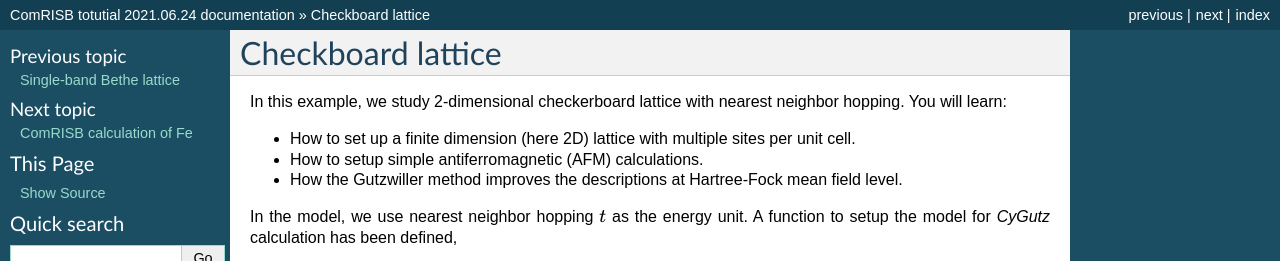
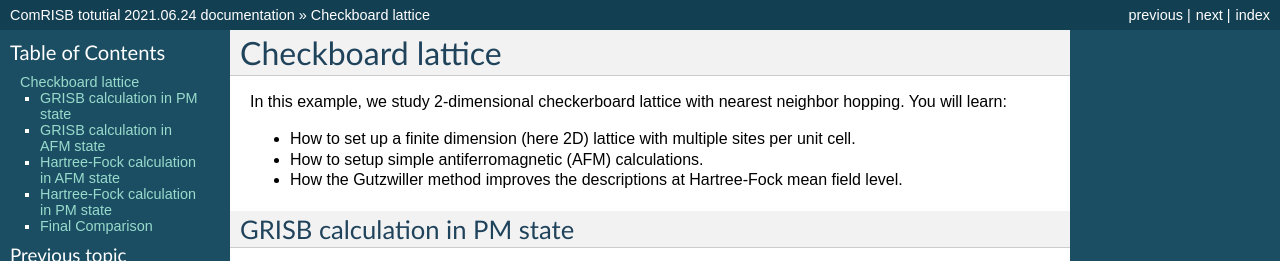
Before and after one commit to comscope/ComRISB_tutorial, a Sphinx documentation site: the page built from doc/source/checkboard.rst, in a window 1280 px wide and 900 px high, cut to the strip 0-261 px from the top of the window. Built offline with Sphinx 7.4.7, drawn with Linux system fonts in a browser that asks for light colours; some of the changed text lies outside the part shown.

Commit message:
added subsections.

```diff
--- a/doc/source/bethe_latt.rst
+++ b/doc/source/bethe_latt.rst
@@ -10,6 +10,9 @@ You will learn:
 * How the correlation strength induces metal-insulator transition
   in the Gutzwiller-slave-boson theory
 * How to determine the energy gap for the Mott-insulating phase
+
+GRISB calculations with increasing `U`
+======================================
 
 There is predefined class,
 which helps generating the energy mesh with uniform weight.
@@ -65,6 +68,9 @@ It will automatically generate the following results:
 
 One can see that the :math:`U_{c}` ~ 3.4 for the metal-insulator transition.
 
+GRISB Mott gap revealed by scanning chemical potential
+======================================================
+
 Although the theory gives a very simplified picture of the Mott insulator,
 i.e., double occupancy or quasi-particle weight is 0,
 it is possible to get the band gap size by varying the chemical potential.
--- a/doc/source/checkboard.rst
+++ b/doc/source/checkboard.rst
@@ -10,6 +10,9 @@ You will learn:
 * How to setup simple antiferromagnetic (AFM) calculations.
 * How the Gutzwiller method improves the descriptions
   at Hartree-Fock mean field level.
+
+GRISB calculation in PM state
+=============================
 
 In the model, we use nearest neighbor hopping :math:`t` as the energy unit.
 A function to setup the model for *CyGutz* calculation has been defined,
@@ -54,6 +57,9 @@ It will automatically generate the following results:
 One can see similar generic feature of the local physical quantities
 as in the previous Bethe lattice calculations,
 albeit a larger :math:`U_{c}` ~ 13 for the metal-insulator transition.
+
+GRISB calculation in AFM state
+==============================
 
 Now let us perform a similar scan of :math:`U` for the checkerboard AFM phase,
 i.e., there are two sublattices with up and down local spin moment.
@@ -102,6 +108,9 @@ renormalization factor :math:`Z` only changes marginally in the AFM phase.
 The local double occupancy decreases smoothly in a nonlinear way
 in AFM phase, in contrast to the linear decreasing in PM phase.
 
+Hartree-Fock calculation in AFM state
+=====================================
+
 One would be interesting to see how the AFM solution
 obtained in the Gutzwiller method
 compare with the results from simple Hartree-Fock (HF) mean-field approach.
@@ -142,6 +151,9 @@ It is consistent with the respect of variational principle,
 because the Gutzwiller approach provides more variational degrees of freedom
 by local Gutzwiller correlator.
 
+Hartree-Fock calculation in PM state
+====================================
+
 One might be actually surprised for seeing that the spin-unrestricted HF (UHF)
 results are not bad, although HF method is known to not able to
 describe strong electron correlation effects.
@@ -164,6 +176,9 @@ One can clearly see the constant double occupancy
 and the consequent linear increasing of the total energy
 in the spin-restricted HF (RHF) calculations.
 
+Final Comparison
+================
+
 Finally, for comparisons with all calculations, type::
 
     $ python ../plot_pmafm_gh2.py
```
